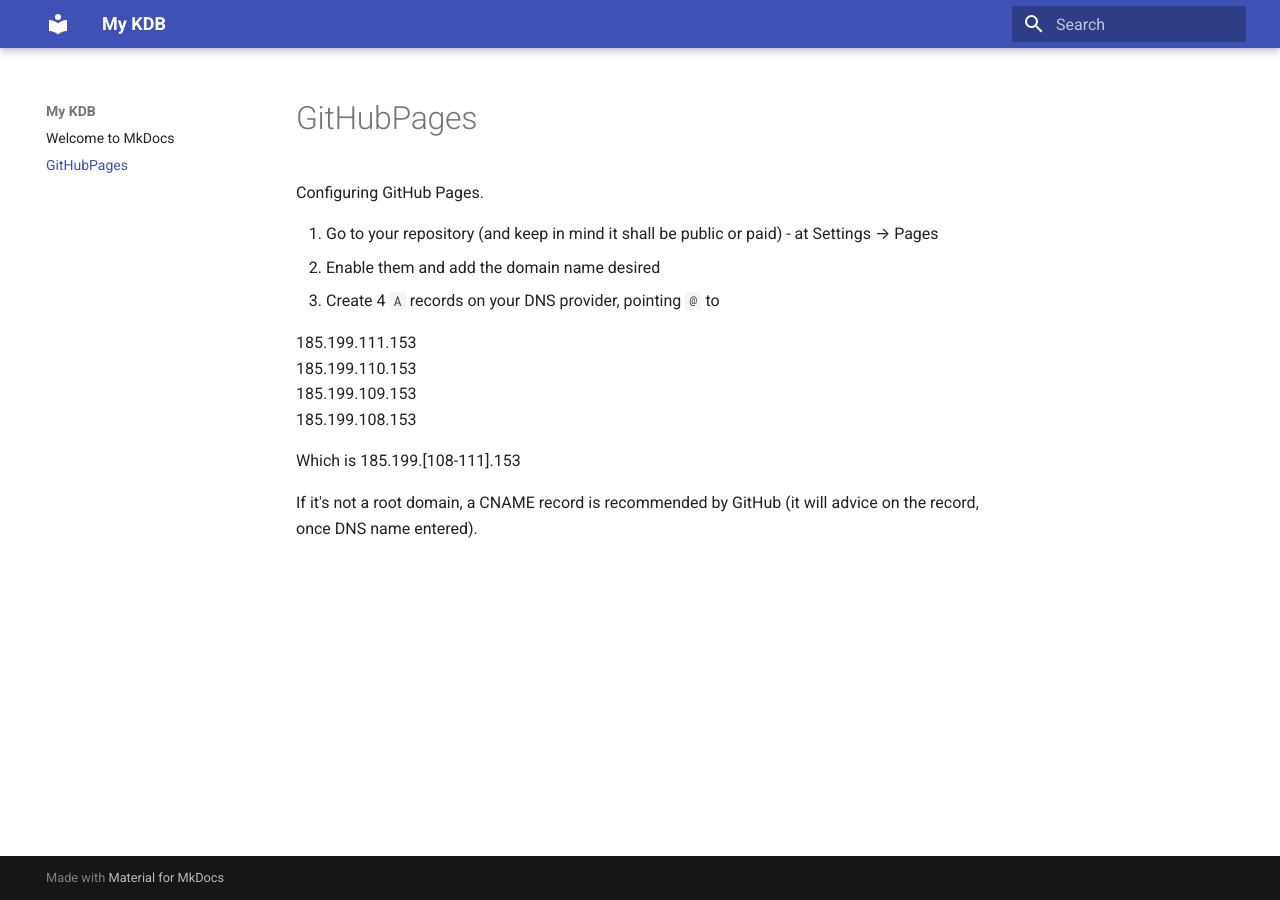
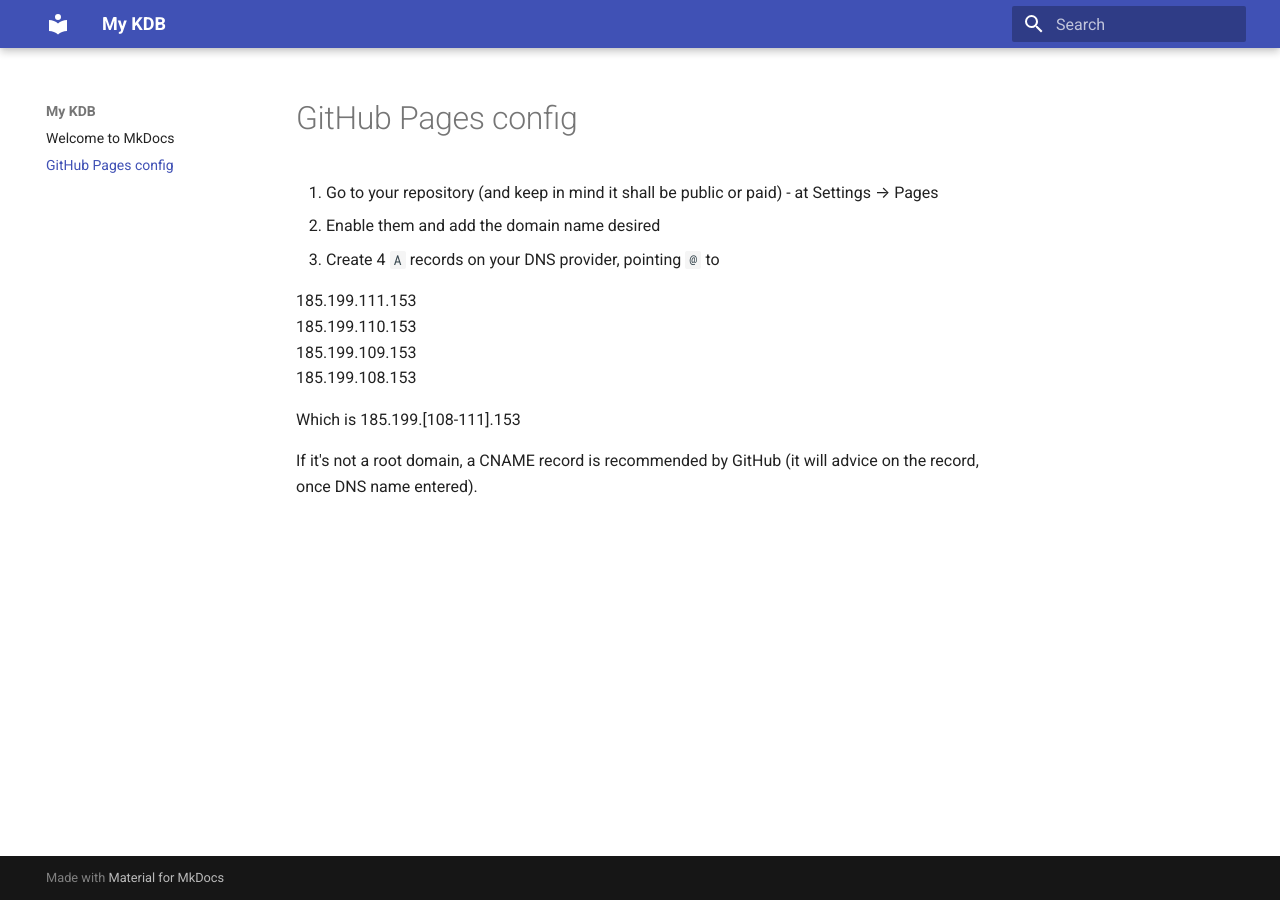
Before and after one commit to alexander-potemkin/kdb, an MkDocs documentation site: the page built from docs/GitHub Pages.md, in a window 1280 px wide. Built offline with MkDocs 1.6.1 and Material for MkDocs 9.7.7, drawn with Linux system fonts in a browser that asks for light colours.

Commit message:
Trying page names representation

```diff
--- a/docs/GitHubPages.md
+++ b/docs/GitHub Pages.md
@@ -1,4 +1,5 @@
-Configuring GitHub Pages.
+# GitHub Pages config
+
 
 1. Go to your repository (and keep in mind it shall be public or paid) - at Settings → Pages
 2. Enable them and add the domain name desired
```
